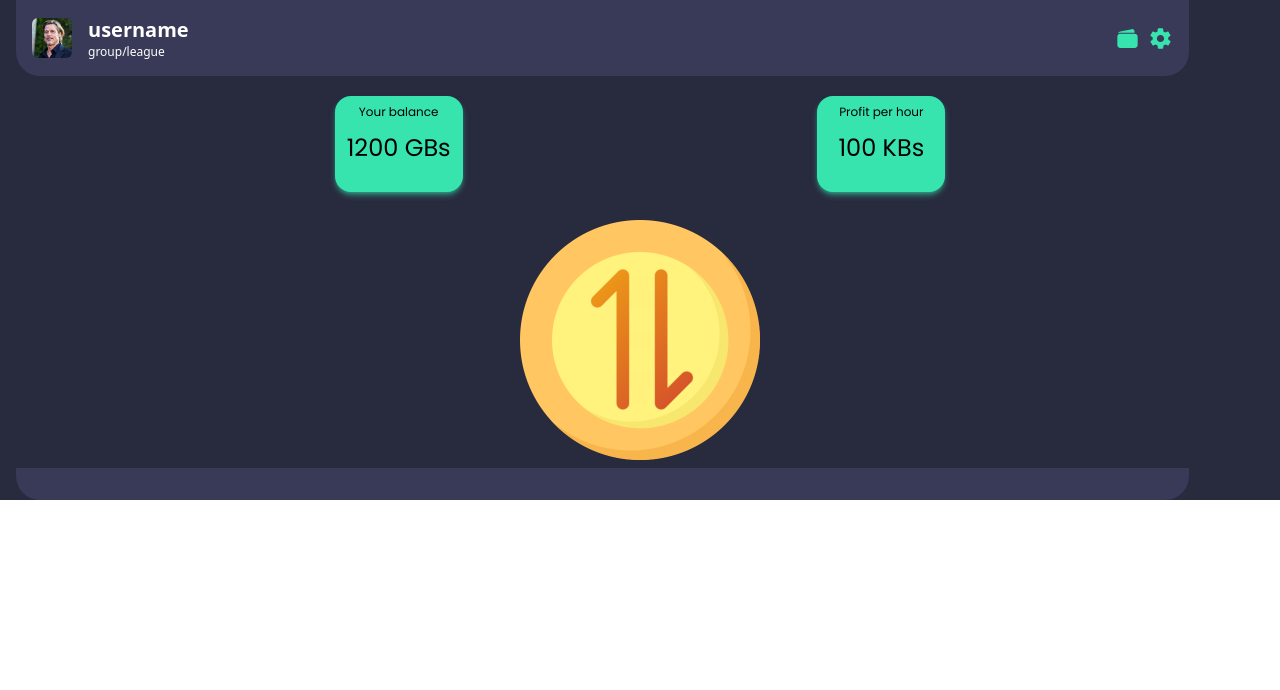
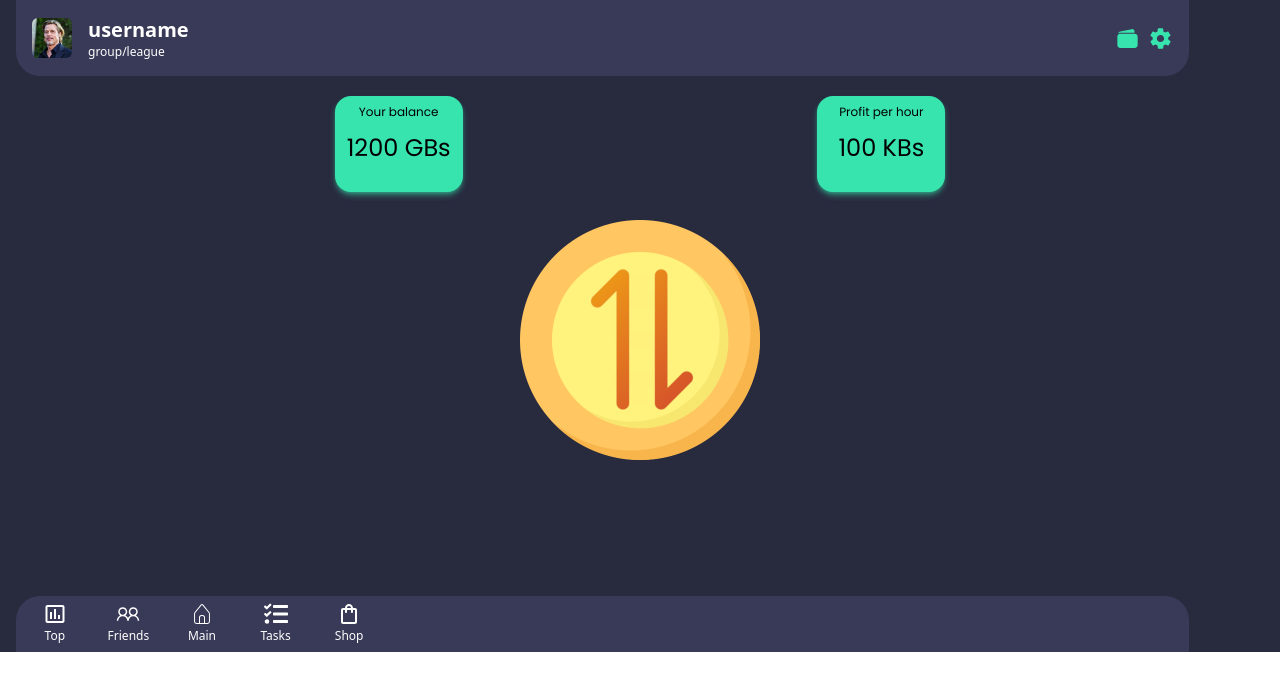
Before and after one commit to leonjretr/TraffiX, a React (Vite) app: page / in a window 1280 px wide. Shown: the top 690 px of the page. Built offline with nearby package versions, Linux system fonts and the light colour scheme.

Commit message:
Second commit

```diff
--- a/src/components/footer/Footer.tsx
+++ b/src/components/footer/Footer.tsx
@@ -1,11 +1,33 @@
-
-
+import { MdInsertChartOutlined } from "react-icons/md";
+import { LiaUserFriendsSolid } from "react-icons/lia";
+import { CiHome } from "react-icons/ci";
+import { FaTasks } from "react-icons/fa";
+import { MdOutlineShoppingBag } from "react-icons/md";
 
 const Footer = () => {
     return (
-        <div className="bg-mainShade p-4 ml-4 rounded-br-3xl rounded-bl-3xl flex items-center justify-between w-11/12 select-none">
-            <div className={"flex justify-evenly"}>
-
+        <div className="bg-mainShade p-4 ml-4 mt-32 rounded-tr-3xl rounded-tl-3xl flex items-center justify-between w-11/12 h-14 select-none">
+            <div className={"grid grid-cols-5 gap-7"}>
+                <div className={"flex flex-col items-center text-white"}>
+                    <MdInsertChartOutlined size={"24"}/>
+                    <h3 className={"text-xs m-0.5"}>Top</h3>
+                </div>
+                <div className={"flex flex-col items-center text-white"}>
+                    <LiaUserFriendsSolid size={"24"}/>
+                    <h3 className={"text-xs m-0.5"}>Friends</h3>
+                </div>
+                <div className={"flex flex-col items-center text-white"}>
+                    <CiHome size={"24"}/>
+                    <h3 className={"text-xs m-0.5 "}>Main</h3>
+                </div>
+                <div className={"flex flex-col items-center text-white"}>
+                    <FaTasks size={"24"}/>
+                    <h3 className={"text-xs m-0.5"}>Tasks</h3>
+                </div>
+                <div className={"flex flex-col items-center text-white"}>
+                    <MdOutlineShoppingBag size={"24"}/>
+                    <h3 className={"text-xs m-0.5"}>Shop</h3>
+                </div>
             </div>
         </div>
     );
--- a/src/components/header/Header.tsx
+++ b/src/components/header/Header.tsx
@@ -1,21 +1,27 @@
-import { IoIosWallet } from "react-icons/io";
-import { IoMdSettings } from "react-icons/io";
-
+import {IoIosWallet} from "react-icons/io";
+import {IoMdSettings} from "react-icons/io";
 
 const Header = () => {
+    const Imgs = {
+        avatar : new URL("/imgs/bradpitt.jpg", import.meta.url).href,
+    }
 
     return (
-        <div className="bg-mainShade p-4 ml-4 rounded-br-3xl rounded-bl-3xl flex items-center justify-between w-11/12 select-none">
+        <div
+            className="bg-mainShade p-4 ml-4 rounded-br-3xl rounded-bl-3xl flex items-center justify-between w-11/12 select-none">
             <div className="flex items-center">
-                <img className={"w-10 h-10 rounded-md"} src={"../public/imgs/bradpitt.jpg"} alt={"User Avatar"}/>
+                <img className={"w-10 h-10 rounded-md"} id="bradpitt" src={Imgs.avatar}
+                     alt={"User Avatar"}/>
                 <div className="ml-4 text-white">
                     <div className="text-xl font-semibold">username</div>
                     <div className="text-xs">group/league</div>
                 </div>
             </div>
             <div className="flex space-x-2">
-                <button className={"text-sandish active:text-wheat focus:ring-wheat"}><IoIosWallet size={"25"}/></button>
-                <button className={"text-sandish active:text-wheat focus:ring-wheat"}><IoMdSettings size={"25"}/></button>
+                <button className={"text-sandish active:text-wheat focus:ring-wheat"}><IoIosWallet size={"25"}/>
+                </button>
+                <button className={"text-sandish active:text-wheat focus:ring-wheat"}><IoMdSettings size={"25"}/>
+                </button>
             </div>
         </div>
 
--- a/src/components/main-page/MainPage-TapCoin.tsx
+++ b/src/components/main-page/MainPage-TapCoin.tsx
@@ -1,10 +1,15 @@
 const MainPageTapCoin = () => {
+    const Imgs = {
+        coinImg: new URL("/imgs/coin.png", import.meta.url).href
+    }
+
     return (
         <div className={"MainPageTapCoin"}>
             <div className={"flex justify-center"}>
                 <div className={"relative inline-block"}>
-                    <img src={"../public/imgs/coin.png"} alt={"TapCoin"} className={"w-64 h-64"}/>
-                    <button className={"absolute inset-0 justify-center rounded-full w-64 h-64 bg-transparent"} onClick={() => window.open("https://instagram.com")}></button>
+                    <img src={Imgs.coinImg} alt={"TapCoin"} className={"w-64 h-64"}/>
+                    <button className={"absolute inset-0 justify-center rounded-full w-64 h-64 bg-transparent"}
+                            onClick={() => window.open("https://instagram.com")}></button>
                 </div>
             </div>
         </div>
```
